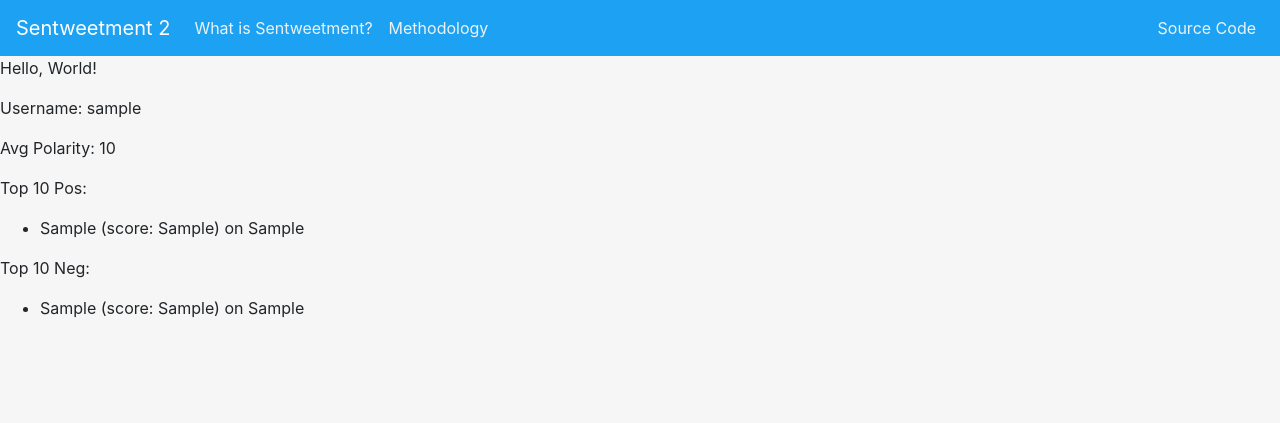
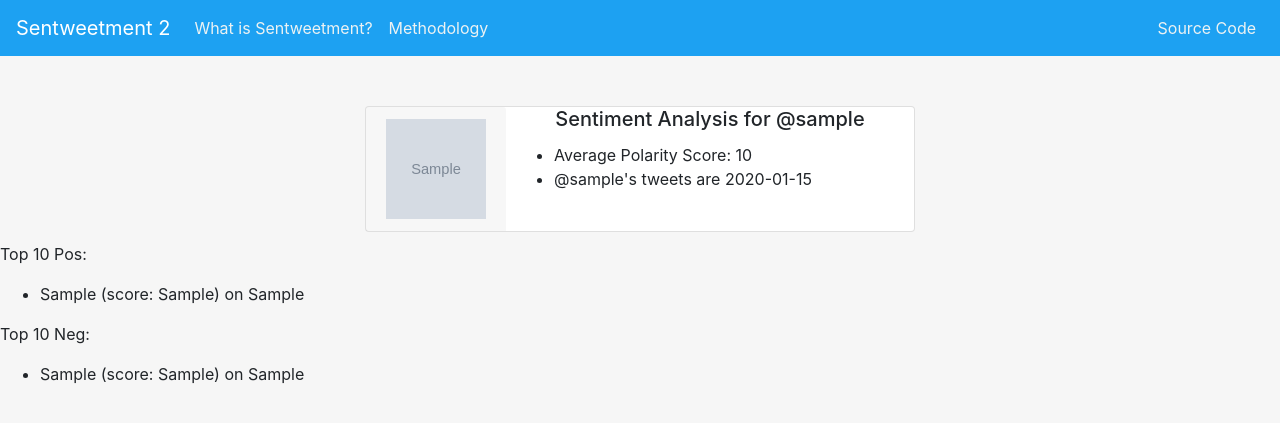
Before and after one commit to lounotlew/Sentweetment2, a Django app: template mysite/sentiments/templates/sentiments/analysis.html in a window 1280 px wide. Shown: the top 423 px of the page. Run offline with Django 3.2, Linux system fonts and the light colour scheme; the template is opened without the code that fills it: most values are stand-ins (such as "Sample title", 1, 10 or a date in 2020); grey boxes marked "Sample" are stand-in pictures; some libraries are stand-ins or nearby versions.

Commit message:
Added a card to display polarity summary info. to analysis.html.

```diff
--- a/mysite/sentiments/templates/sentiments/analysis.html
+++ b/mysite/sentiments/templates/sentiments/analysis.html
@@ -2,9 +2,22 @@
 
 {% block content %}
 
-<p> Hello, World!</p>
-<p>Username: {{ username }}</p>
-<p>Avg Polarity: {{ avg_polarity }}</p>
+   <div class="card flex-row" style="width: 550px;">
+        <div class="card-header border-0">
+            <img src="{{ user_img }}" style="width:100px; height:100px;"/>
+        </div>
+        <div class="card-block px-2" style="width: 550px;">
+            <center><h5 class="card-title">Sentiment Analysis for @{{ username }}</h5></center>
+            <ul>
+            	<li>Average Polarity Score: {{ avg_polarity }}</li>
+            	<li>@{{ username }}'s tweets are {{ sentiment }}</li>
+        	</ul>
+        </div>
+    </div>
+
+
+
+
 <p>Top 10 Pos:
 	<ul>
 		{% for item in top_10_pos %}
```
Also changed, not shown: mysite/sentiments/tweets.py (+14 -5 lines), mysite/sentiments/views.py (+9 -7 lines).
